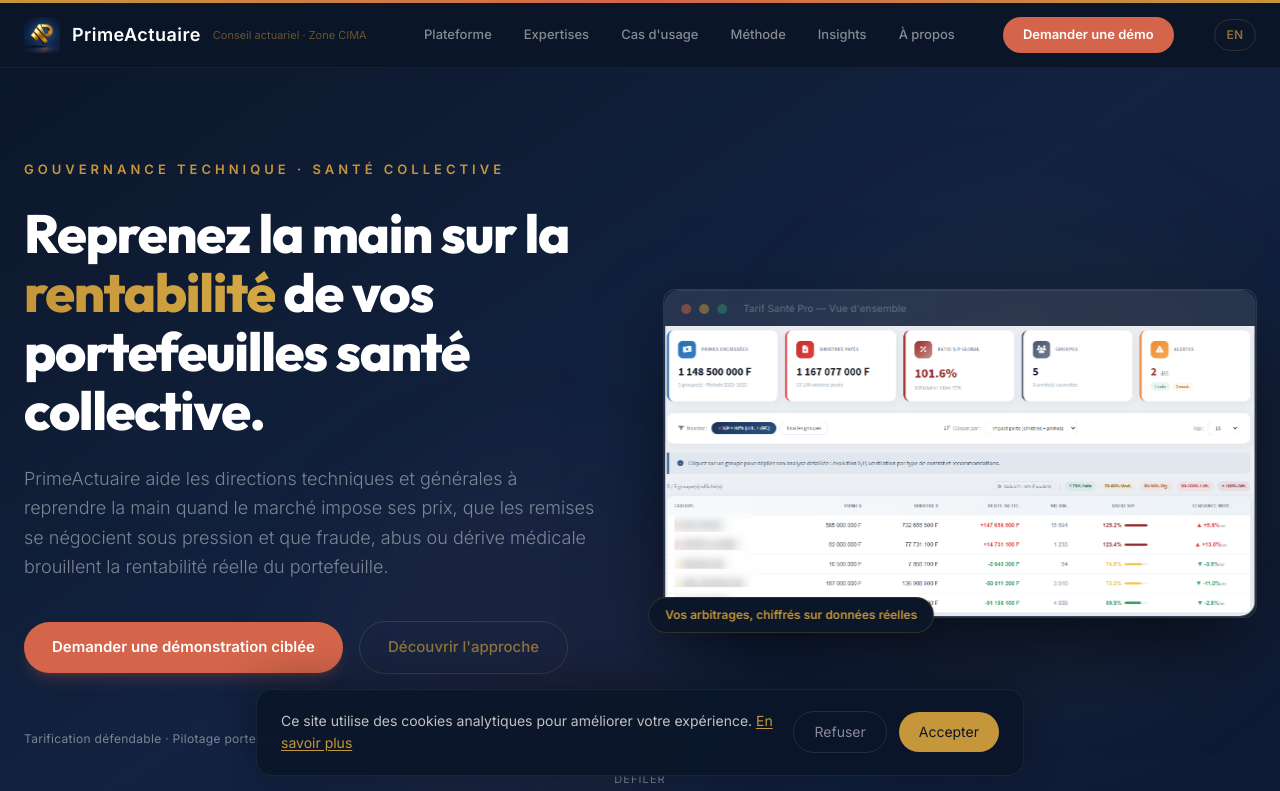
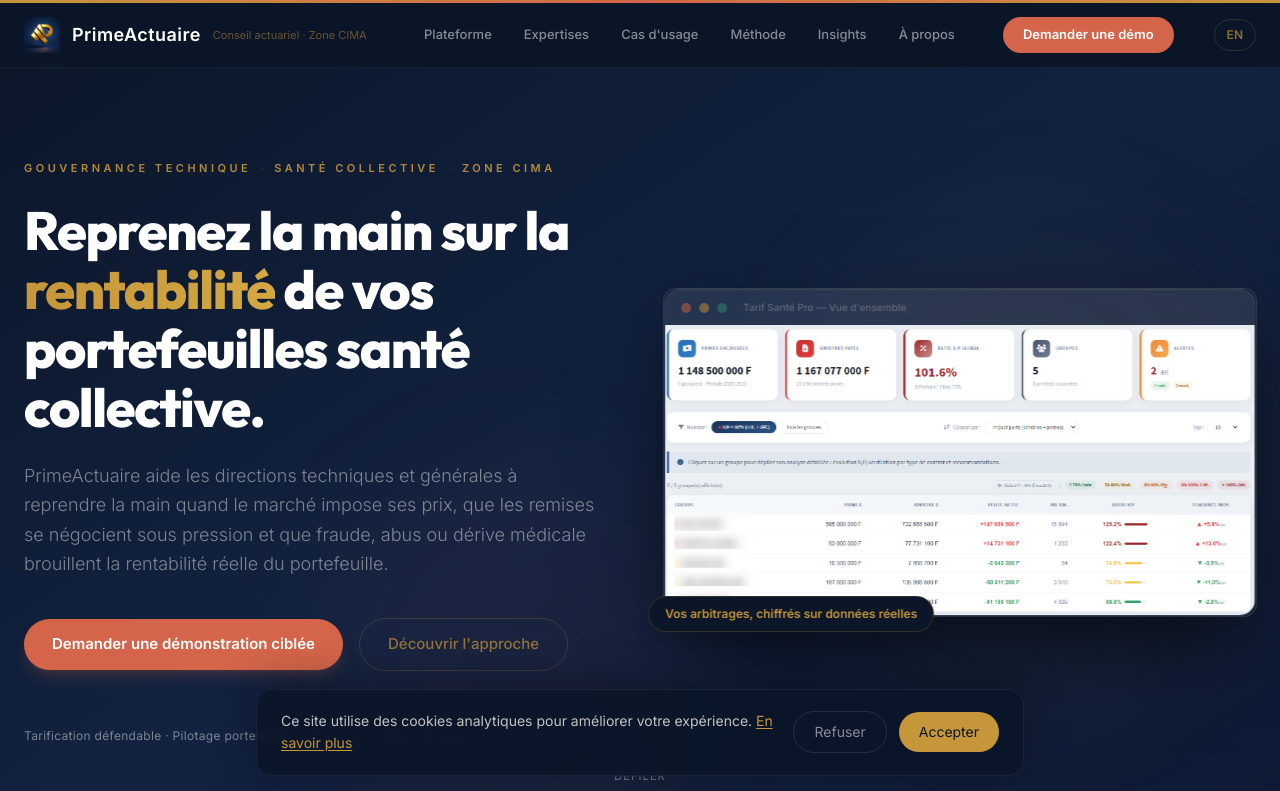
Before and after one commit to sidickgoldman/SiteWeb_PrimeActuaire, a Next.js app: page / in a window 1280 px wide. Shown: the top 791 px of the page. Built offline with nearby package versions, Linux system fonts and the light colour scheme.

Commit message:
design: Hero eyebrow - Zone CIMA + separateurs discrets style studio UX

```diff
--- a/src/components/Hero.tsx
+++ b/src/components/Hero.tsx
@@ -44,8 +44,13 @@
             animate="show"
           >
             {/* Eyebrow */}
-            <motion.p variants={fadeUp} className="text-[13px] font-semibold text-gold uppercase tracking-[4px] mb-6">
-              {t.hero.eyebrow}
+            <motion.p variants={fadeUp} className="flex items-center gap-2.5 flex-wrap mb-6">
+              {"Gouvernance technique · Santé collective · Zone CIMA".split(" · ").map((seg, i, arr) => (
+                <span key={i} className="flex items-center gap-2.5">
+                  <span className="text-[11px] font-bold text-gold/90 uppercase tracking-[3.5px]">{seg}</span>
+                  {i < arr.length - 1 && <span className="text-gold/30 text-[10px]">·</span>}
+                </span>
+              ))}
             </motion.p>
 
             {/* Title */}
--- a/src/i18n/fr.ts
+++ b/src/i18n/fr.ts
@@ -12,7 +12,7 @@
 
   // Hero
   hero: {
-    eyebrow: "Gouvernance technique · Santé collective",
+    eyebrow: "Gouvernance technique · Santé collective · Zone CIMA",
     titleStart: "Reprenez la main sur la ",
     titleHighlight: "rentabilité",
     titleEnd: " de vos portefeuilles santé collective.",
```
